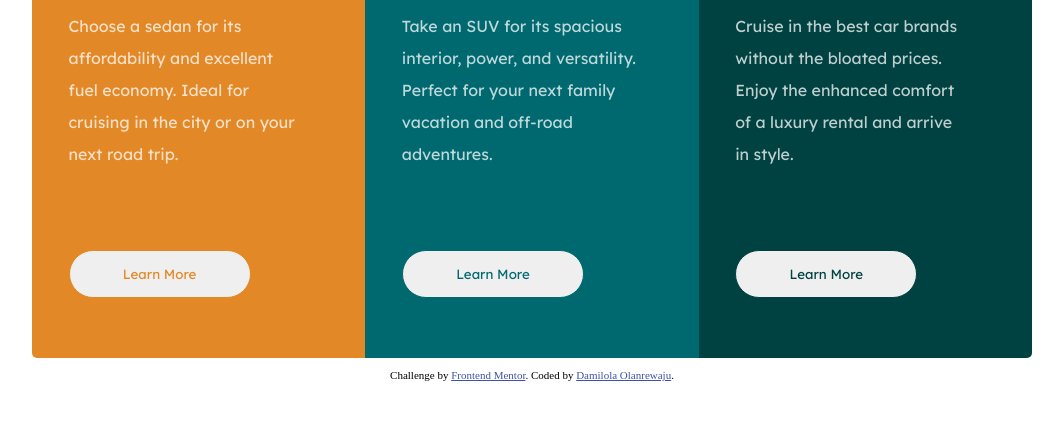
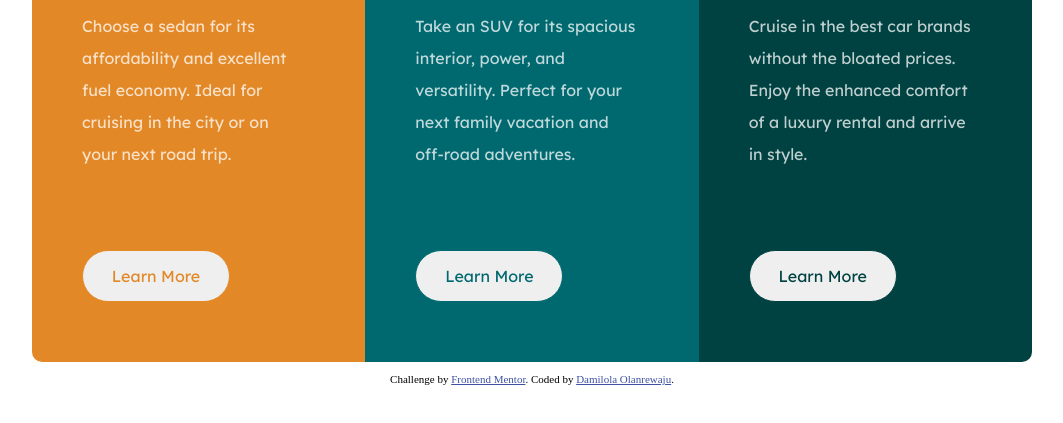
Before and after one commit to Dami-Moore/3-column-preview-card-component-challenge, a plain HTML site: page index.html in a window 1280 px wide. Shown: the part 295-718 px from the top of the page, without its empty margins (108-1171 px from the left). Drawn offline with Linux system fonts and the light colour scheme.

Commit message:
Update style.css

```diff
--- a/style.css
+++ b/style.css
@@ -11,14 +11,14 @@
     grid-template-columns: 1fr 1fr 1fr;
     width: 70%;
     margin: 100px auto 0px;
-    border-radius: 5px;
+    border-radius: 10px;
     overflow: hidden;
 }
 
 /* general styling for individual boxes i.e. things they share in common */
 .description {
     text-align: left;
-    padding: 20px 36.5px;
+    padding: 20px 36.5px 20px 50px;
 }
 
 img {
@@ -43,11 +43,11 @@ img {
 }
 
 .description button {
-    padding: 15px 20px;
+    padding: 15px;
     border-radius: 50px;
-    text-align: center;
     border: 1px solid;
-    width: 70%;
+    width: 60%;
+    font-size: 1rem;
     margin-bottom: 40px;
     font-family: 'Lexend Deca', sans-serif;
     transition: background-color 100ms ease-in 10ms;
```
